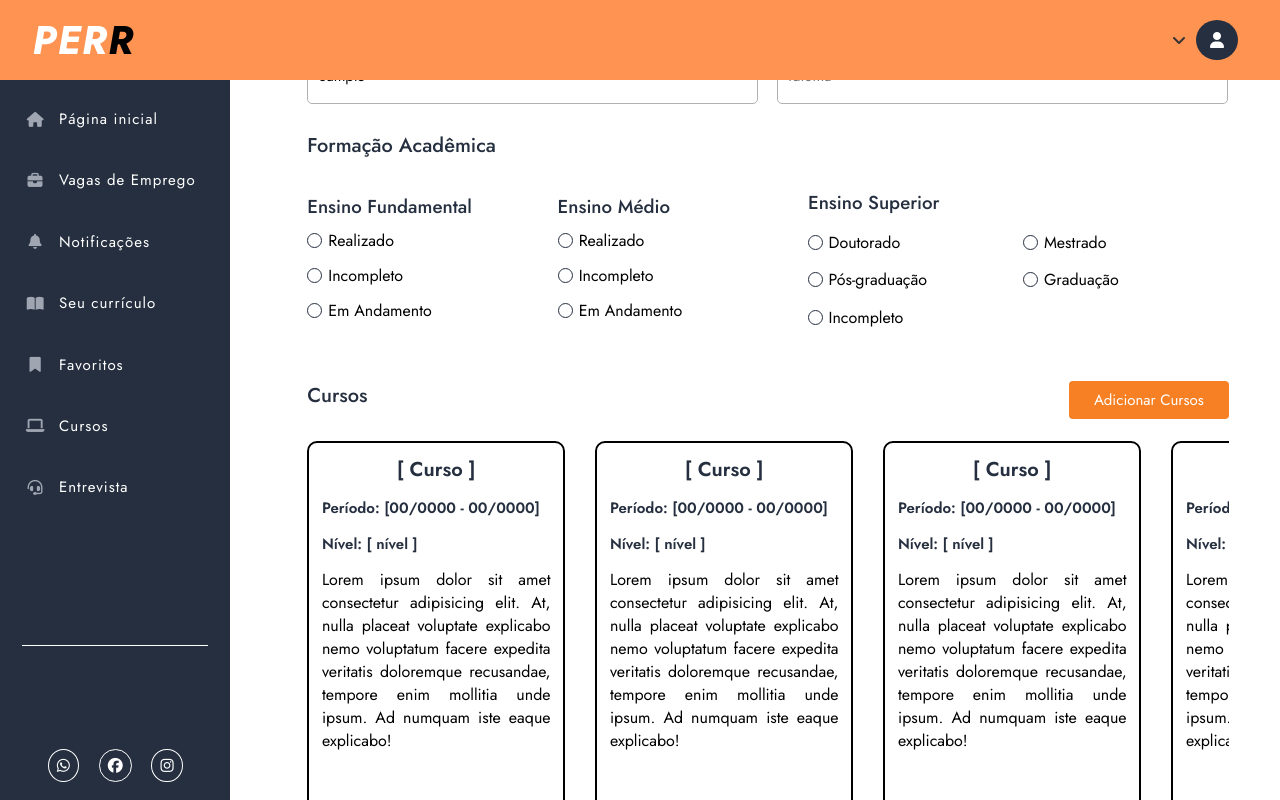
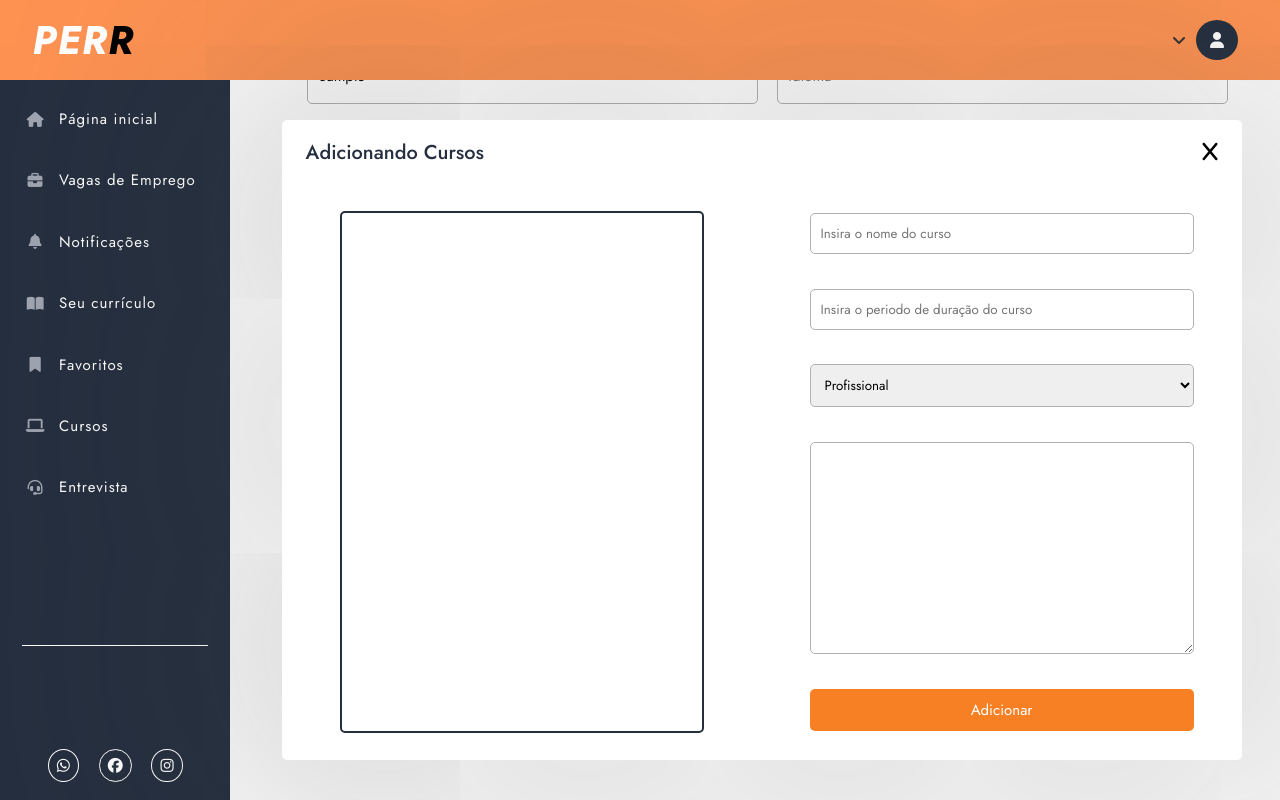
Before and after one commit to Santozzz/TCC-PERR-FRONTEND, a Vue app in the folder frontend/: page /SeuCurriculo in a window 1280 px wide. Both pictures are taken after typing "Sample", "name@example.com", "Sample", "Sample", "Sample", "Sample" into the empty fields and a click on the button "Adicionar Cursos". Shown: the part 412-1212 px from the top of the page. Built offline with nearby package versions, Linux system fonts and the light colour scheme.

Commit message:
avanços na pagina de seu curriculo

```diff
--- a/frontend/src/components/SeuCurriculo/formularioCurriculo.vue
+++ b/frontend/src/components/SeuCurriculo/formularioCurriculo.vue
@@ -63,7 +63,7 @@
             <div class="container-cursos">
                 <div class="ttl-content">
                     <h3 class="ttl">Cursos</h3>
-                    <button>Adicionar Cursos</button>
+                    <button @click="addCourse">Adicionar Cursos</button>
                 </div>
                 <div class="container-cardCourse">
                     <div v-for="(course, index) in courses" :key="index" class="cardCourse">
@@ -78,53 +78,33 @@
                             <p>{{ course.description }}</p>
                         </div>
                     </div>
-                    <div v-for="(course, index) in courses" :key="index" class="cardCourse">
-                        <div class="ttlCard">
-                            <h3>{{ course.title }}</h3>
-                        </div>
-                        <div class="periodo-nivel">
-                            <h4>Período: {{ course.period }}</h4>
-                            <h4>Nível: {{ course.level }}</h4>
-                        </div>
-                        <div class="description">
-                            <p>{{ course.description }}</p>
+                </div>
+            </div>
+            <div :class="{ 'container-addCourse': true, 'addCourseOpen': isClassAdded }">
+                <div class="ttl-addCourse">
+                    <h4>Adicionando Cursos</h4>
+                    <i class="fa-solid fa-x"></i>
+                </div>
+                <div class="row-addCourse">
+                    <div class="col-addCourse">
+                        <div class="cardAddCourse">
+                            <div class="ttl-curso">
+                                <h3>{{ ttlCurso }}</h3>
+                            </div>
                         </div>
                     </div>
-                    <div v-for="(course, index) in courses" :key="index" class="cardCourse">
-                        <div class="ttlCard">
-                            <h3>{{ course.title }}</h3>
-                        </div>
-                        <div class="periodo-nivel">
-                            <h4>Período: {{ course.period }}</h4>
-                            <h4>Nível: {{ course.level }}</h4>
-                        </div>
-                        <div class="description">
-                            <p>{{ course.description }}</p>
-                        </div>
-                    </div>
-                    <div v-for="(course, index) in courses" :key="index" class="cardCourse">
-                        <div class="ttlCard">
-                            <h3>{{ course.title }}</h3>
-                        </div>
-                        <div class="periodo-nivel">
-                            <h4>Período: {{ course.period }}</h4>
-                            <h4>Nível: {{ course.level }}</h4>
-                        </div>
-                        <div class="description">
-                            <p>{{ course.description }}</p>
-                        </div>
-                    </div>
-                    <div v-for="(course, index) in courses" :key="index" class="cardCourse">
-                        <div class="ttlCard">
-                            <h3>{{ course.title }}</h3>
-                        </div>
-                        <div class="periodo-nivel">
-                            <h4>Período: {{ course.period }}</h4>
-                            <h4>Nível: {{ course.level }}</h4>
-                        </div>
-                        <div class="description">
-                            <p>{{ course.description }}</p>
-                        </div>
+                    <div class="col-addCourse">
+                        <form action="" class="formAddCourse">
+                            <input v-model="ttlCurso" maxlength="50" type="text" placeholder="Insira o nome do curso">
+                            <input type="text" placeholder="Insira o periodo de duração do curso">
+                            <select name="" id="">
+                                <option value="profissional">Profissional</option>
+                                <option value="amador">Intermediario</option>
+                                <option value="amador">Amador</option>
+                            </select>
+                            <textarea name="" id="" cols="30" rows="10"></textarea>
+                            <input type="submit" value="Adicionar">
+                        </form>
                     </div>
                 </div>
             </div>
@@ -142,15 +122,7 @@ export default {
             selectedOptionFund: '', // O valor selecionado
             selectedOptionMed: '', // O valor selecionado
             selectedOptionSup: '', // O valor selecionado
-            courses: [
-                {
-                    title: '[ Curso ]',
-                    period: '[00/0000 - 00/0000]',
-                    level: '[ nível ]',
-                    description: 'Lorem ipsum dolor sit amet consectetur adipisicing elit. At, nulla placeat voluptate explicabo nemo voluptatum facere expedita veritatis doloremque recusandae, tempore enim mollitia unde ipsum. Ad numquam iste eaque explicabo!',
-                },
-                // Adicione mais cursos conforme necessário
-            ],
+            isClassAdded: false
         }
     },
     props: {
@@ -158,13 +130,19 @@ export default {
             type: String,
             required: true
         },
-    }
+    },
+    methods: {
+        addCourse() {
+            this.isClassAdded = !this.isClassAdded; // Alterna o estado da classe
+        }
+    },
 }
 </script>
 
 <style scoped>
 /* Config. Geral do componente */
 .container {
+    position: relative;
     display: flex;
     flex-direction: column;
     width: 80%;
@@ -426,20 +404,143 @@ export default {
     overflow: hidden;
     width: 100%;
     height: 55vh;
-    gap: 30px;
+    gap: 50px;
 }
 
-.cardCourse {
+.container-addCourse {
     display: flex;
-    flex: 1 0 28%;
+    flex-direction: column;
+    justify-content: space-around;
+    align-items: center;
+    z-index: 999;
+    position: fixed;
+    width: 75vw;
+    height: 80vh;
+    left: 22%;
+    top: 15%;
+    background-color: #ffffff;
+    box-shadow: 0px 0px 1000px 100px #41414133;
+    border-radius: 5px;
+    display: none;
+}
+
+.ttl-addCourse {
+    display: flex;
+    justify-content: space-between;
+    align-items: center;
+    width: 95%;
+    height: 10%;
+}
+
+.ttl-addCourse h4 {
+    color: #252F3F;
+    font-size: 20px;
+    font-weight: 500;
+}
+
+.ttl-addCourse i {
     cursor: pointer;
-    box-sizing: border-box;
+    font-size: 20px;
+}
+
+.row-addCourse {
+    display: flex;
+    justify-content: space-around;
+    align-items: center;
+    height: 90%;
+    width: 100%;
+}
+
+.col-addCourse {
+    display: flex;
     flex-direction: column;
     align-items: center;
     justify-content: space-evenly;
+    width: 50%;
+    height: 100%;
+}
+
+.cardAddCourse {
+    width: 75%;
     height: 90%;
-    border: 2px solid #000;
-    border-radius: 10px;
+    border: 2px solid #252F3F;
+    border-radius: 5px;
+}
+
+.ttl-curso {
+    display: flex;
+    justify-content: center;
+    align-items: center;
+    width: 100%;
+    height: 10%;
+}
+
+.ttl-curso h3 {
+    color: #252F3F;
+    font-weight: 500;
+    letter-spacing: 1px;
+    border-bottom: 1px solid #252F3F;
+}
+
+.ttl-addCourse {
+    font-size: 20%;
+}
+
+.formAddCourse {
+    display: flex;
+    flex-direction: column;
+    justify-content: space-between;
+    width: 80%;
+    height: 90%;
+}
+
+.formAddCourse input {
+    padding: 10px;
+    border: 1px solid #b1b1b1;
+    border-radius: 5px;
+    transition: .3s ease;
+}
+
+.formAddCourse input[type="submit"] {
+    border: none;
+    background-color: #F78024;
+    color: #fff;
+    cursor: pointer;
+    font-size: 15px;
+}
+
+.formAddCourse input:focus {
+    outline: none;
+    border: 1px solid #414141;
+}
+
+.formAddCourse select {
+    padding: 10px;
+    border: 1px solid #b1b1b1;
+    border-radius: 5px;
+    transition: .3s ease;
+}
+
+.formAddCourse select:focus {
+    outline: none;
+    border: 1px solid #414141;
+}
+
+.formAddCourse textarea {
+    padding: 10px;
+    box-sizing: content-box;
+    border: 1px solid #b1b1b1;
+    border-radius: 5px;
+    transition: .3s ease;
+}
+
+.formAddCourse textarea:focus {
+    outline: none;
+    border: 1px solid #414141;
+}
+
+.container-addCourse.addCourseOpen {
+    display: flex;
 }
 
 .ttlCard h3 {
```
